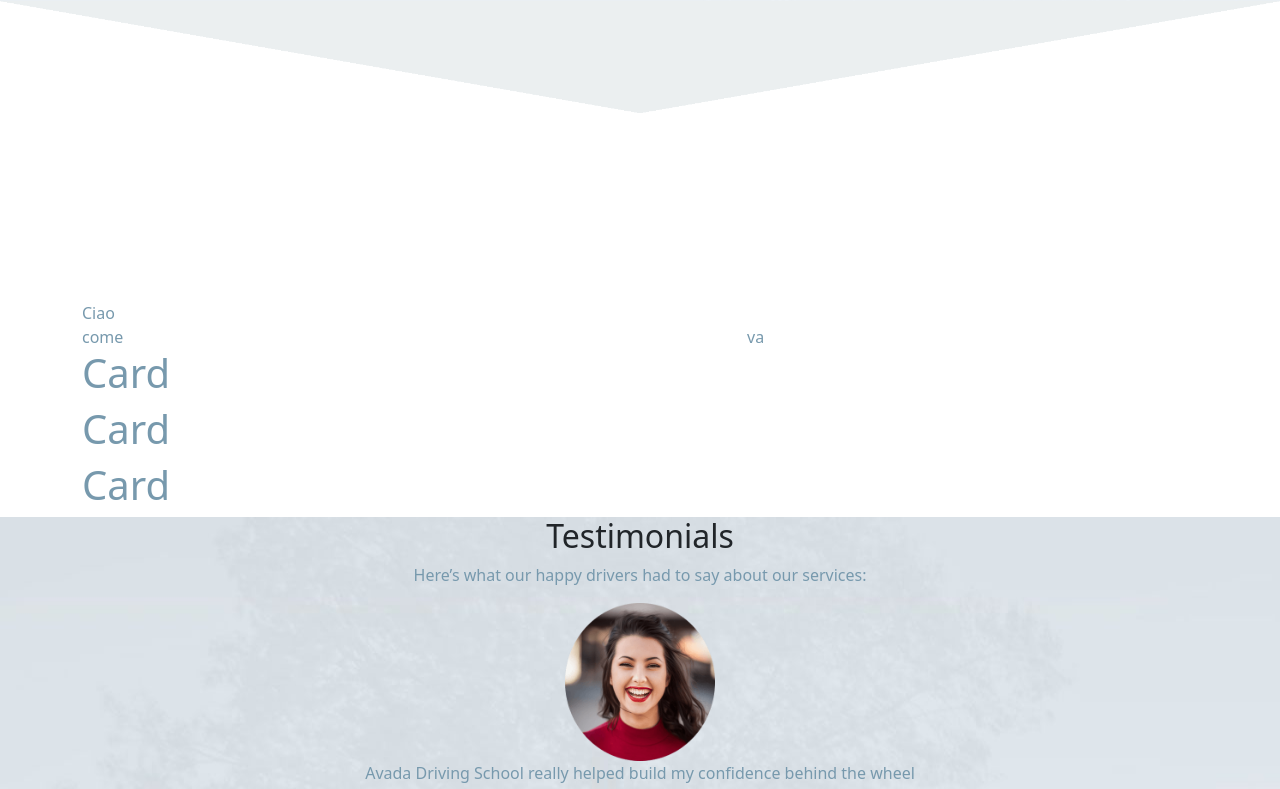
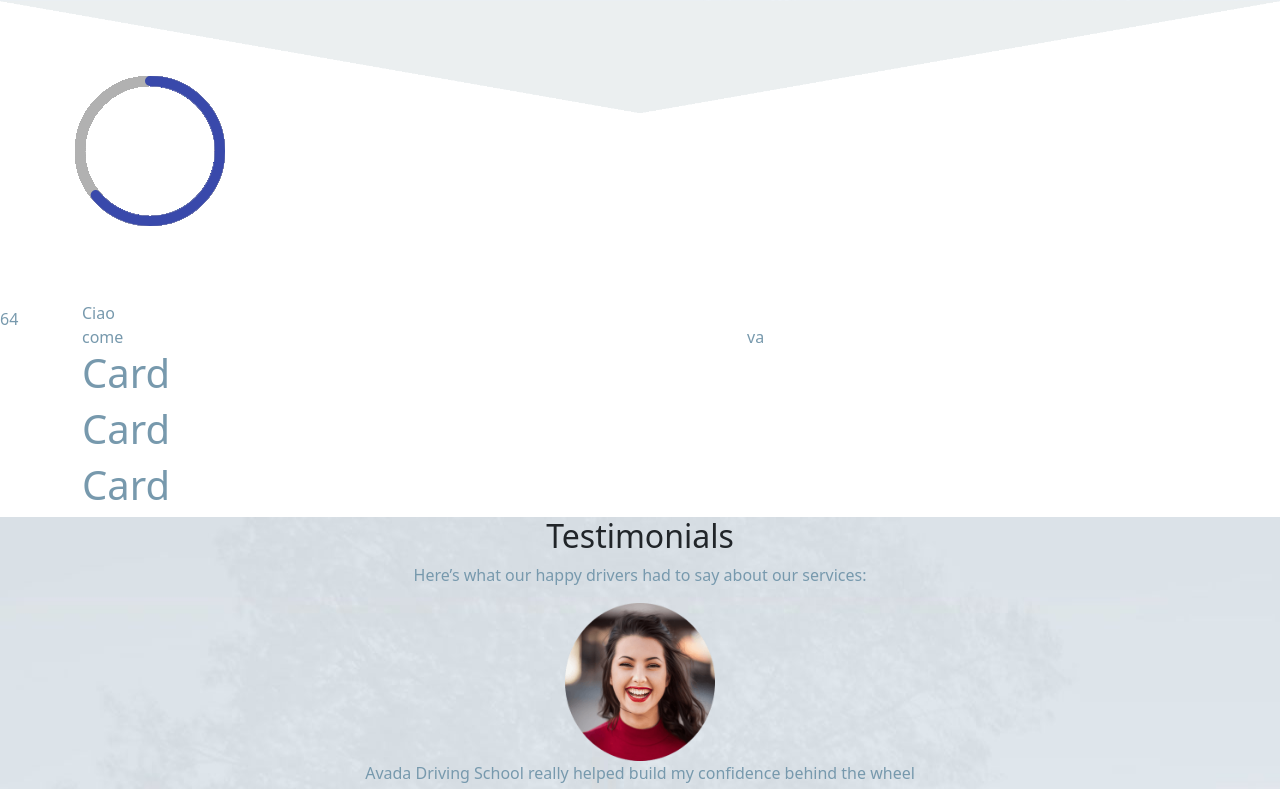
Before and after one commit to MiriamPecora/proj-html-vuejs, a Vue app: page / in a window 1280 px wide. Shown: the part 2082-2871 px from the top of the page. Built offline with nearby package versions, Linux system fonts and the light colour scheme.

Commit message:
[FIX] Fixed percentage component

```diff
--- a/src/components/AppPercentage.vue
+++ b/src/components/AppPercentage.vue
@@ -28,17 +28,13 @@
                 this.result = this.oneProcent * 64;
 
                 this.context.lineCap = 'round';
+                this.arcInterval = setInterval(this.startInterval, this.fps);
             },
 
             startInterval(){
-                // const spanProcent = this.$refs.procent;
-                console.log(this.context)
-                this.arcInterval = setInterval (function() {
                 this.deegres += 1;
-                // this.context.clearRect( 0, 0, this.canvasWidth, this.canvasHeigth );
+                this.context.clearRect( 0, 0, this.canvasWidth, this.canvasHeigth );
                 this.procent = this.deegres / this.oneProcent;
-
-                // spanProcent.innerHTML = procent.toFixed();
 
                 this.context.beginPath();
                 this.context.arc( this.posX, this.posY, 70, (Math.PI/180) * 270, (Math.PI/180) * (270 + 360) );
@@ -52,12 +48,16 @@
                 this.context.arc( this.posX, this.posY, 70, (Math.PI/180) * 270, (Math.PI/180) * (270 + this.deegres) );
                 this.context.stroke();
                 if( this.deegres >= this.result ) clearInterval(this.arcInterval);
-                }, this.fps);
+            }
+        },
+        computed: {
+            percentageFixed(){
+                return this.procent.toFixed()
             }
         },
         mounted(){
             this.createCanva();
-            // this.startInterval();
+            this.startInterval();
         },
     }
 
@@ -66,7 +66,7 @@
 <template>
     <div class="canvas-wrap">
         <canvas ref="canvas" width="300" height="300"></canvas>
-        <span ref="procent"></span>
+        <span>{{ percentageFixed }}</span>
     </div>
 </template>
 
```
